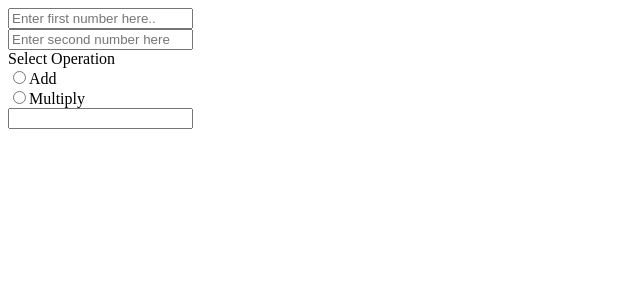
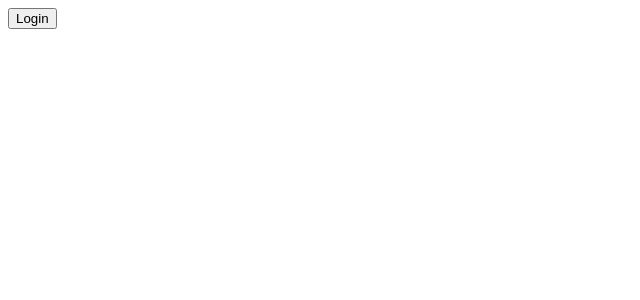
Before and after one commit to daminisinha/react-todos, a React app: page / in a window 1280 px wide. Shown: the top 300 px of the page, without its empty margins (0-640 px from the left). Built offline with nearby package versions, Linux system fonts and the light colour scheme.

Commit message:
login functionality

```diff
--- a/src/App.jsx
+++ b/src/App.jsx
@@ -1,12 +1,12 @@
 import React from 'react';
 import ReactDom from 'react-dom';
-import Input from './Input.jsx';
+import LoginButton from './LoginButton.jsx';
 export default class App extends React.Component{
 
   render(){
     return(
 <div>
-<Input />
+<LoginButton />
 </div>
     )
   }
--- a/src/Input.jsx
+++ /dev/null
@@ -1,56 +0,0 @@
-import React from 'react';
-import Operation from './Operation.jsx';
-
-var errorStyle = {color:'red'}
-export default class Input extends React.Component{
-constructor(props){
-  super(props)
-  this.validateFunction = this.validateFunction.bind(this);
-  this.state={firstNum:null}
-  this.state= {secondNum :null,errorInput:false}
-
-}
-
-validateFunction(e){
-  var self = this;
-  self.setState({errorInput:false})
-  if([/d/].match(e.target.value0) || e.target.value=='' ||e.target.value==null){
-    self.setState({errorInput:true})
-
-}
-else{
-  switch(e.target.id){
-    case 'first': self.setState({firstNum:e.target.value});
-                 break;
-    case 'second':self.setState({secondNum:e.target.value});
-                 break;
-    default: break;
-  }
-
-}
-// this.setState({firstNum : document.getElementById('first').value});
-//    this.setState({secondNum :document.getElementById('second').value});
- }
-
-  render(){
-    var isError = this.state.errorInput;
-    console.log(isError);
-    return(
-      <div>
-
-      <div>
-      {isError?
-      <div style={errorStyle}>Please enter valid input(s)</div>:null}
-      <input type="text" id="first" onKeyUp={this.validateFunction} placeholder="Enter first number here.."/>
-
-      <br/>
-      <input type="text" id="second" onKeyUp={this.validateFunction} placeholder="Enter second number here"/>
-      {!isError?
-      <Operation first={this.state.firstNum} second ={this.state.secondNum} />:null
-      }
-      </div>
-
-    </div>
-    )
-  }
-}
--- a/src/LoginButton.jsx
+++ b/src/LoginButton.jsx
@@ -1,18 +1,20 @@
-import React from 'react.jsx';
-import LoginCredentials from './src/LoginCredentials.jsx';
+import React from 'react';
+import LoginCredentials from './LoginCredentials.jsx';
 
 export  default class LoginButton extends React.Component{
   constructor(props){
-    super(props)
+    super(props);
+    this.state = {showComponent:false};
       this.handleEvent = this.handleEvent.bind(this);
     }
     handleEvent(){
-      window.open(<LoginCredentials />);
+      this.setState({showComponent:true});
   }
   render(){
     return(
       <div>
-      <input type='text' onClick={this.handleEvent}/>
+      <input type='button' value="Login" onClick={this.handleEvent}/>
+      {this.state.showComponent?<LoginCredentials />:null}
       </div>
     )
   }
--- a/src/LoginCredentials.jsx
+++ b/src/LoginCredentials.jsx
@@ -1,15 +1,40 @@
-import React from 'react.jsx';
+import React from 'react';
 
  export default class LoginCredentials extends React.Component{
    render(){
      return(
-       <div>
+
+       <table>
+       <tbody>
+       <tr>
+       <td>
        <label>Sign in to SmartAudit</label>
+       </td>
+       </tr>
+       <tr>
+       <td>
         <label>Enter your email and password</label>
+        </td>
+        </tr>
+        <tr>
+        <td>
         <input type="text" placeholder="Email"/>
+        </td>
+        </tr>
+        <tr>
+        <td>
         <input type="text" placeholder="Password"/>
+        </td>
+        </tr>
+        <tr>
+        <td>
           <input type="button" value="Login"/>
-       </div>
+          </td>
+          </tr>
+               </tbody>
+       </table>
+
+
      )
    }
  }
--- a/src/Operation.jsx
+++ /dev/null
@@ -1,42 +0,0 @@
-import React from 'react';
-import Output from './Output.jsx';
-export default class Operation extends React.Component{
-constructor(props){
-  super(props)
-  this.operationFunction = this.operationFunction.bind(this);
-  this.state = {resultOuput:null}
-}
-operationFunction(e){
-  var result = null;
-  if(isNaN(this.props.first) && isNaN(this.props.second)){
-    this.setState({resultOuput:null})
-  }
-  else{
-  var firstNum = this.props.first;
-  var secondNum = this.props.second;
-  if(e.target.value == "add"){
-  result=  +firstNum + +secondNum
-  }
-else if(e.target.value == "mul"){
-  result=  +firstNum * +secondNum;
-  }
-  console.log("Operation :",e.target.value);
-  console.log("Operation :",this.props.first);
-  console.log("Operation :",this.props.second);
-  console.log("Result :",result);
-  this.setState({resultOuput:result})
-}
-}
-  render(){
-    return(
-      <div>
-      <label>Select Operation</label><br/>
-      <input type="radio" name="operation" value="add" onChange={this.operationFunction}/>
-        <label>Add</label><br/>
-        <input type="radio" name="operation" value="mul" onChange={this.operationFunction}/>
-          <label>Multiply</label><br/>
-          <Output result={this.state.resultOuput} />
-      </div>
-    )
-  }
-}
--- a/src/Output.jsx
+++ /dev/null
@@ -1,13 +0,0 @@
-import React from 'react';
-
-export default class Output extends React.Component{
-
-  render(){
-
-    return(
-      <div>
-      <input type="text" value ={this.props.result?"Your result is "+this.props.result:''} readOnly="true" id="output"/>
-      </div>
-    )
-  }
-}
```
